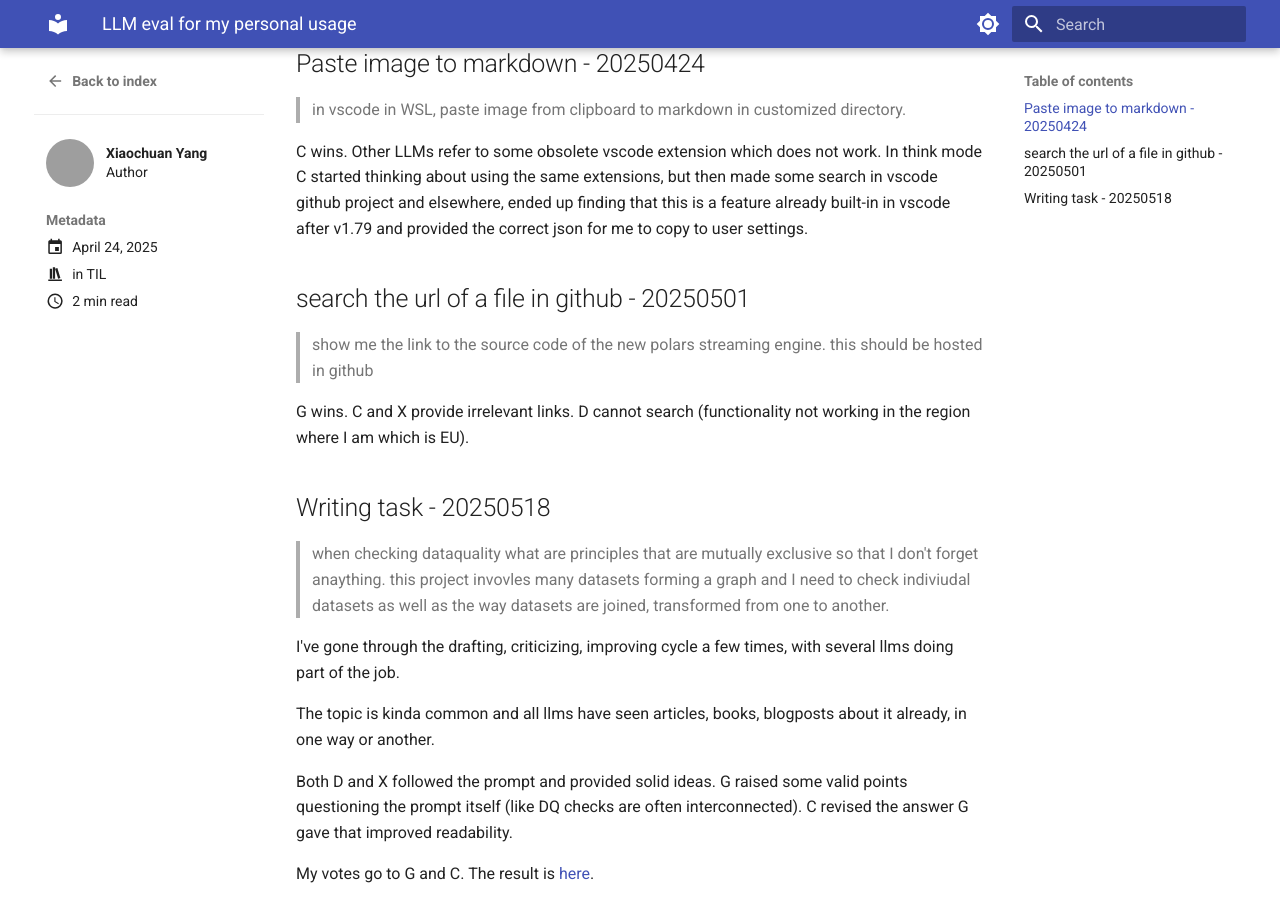
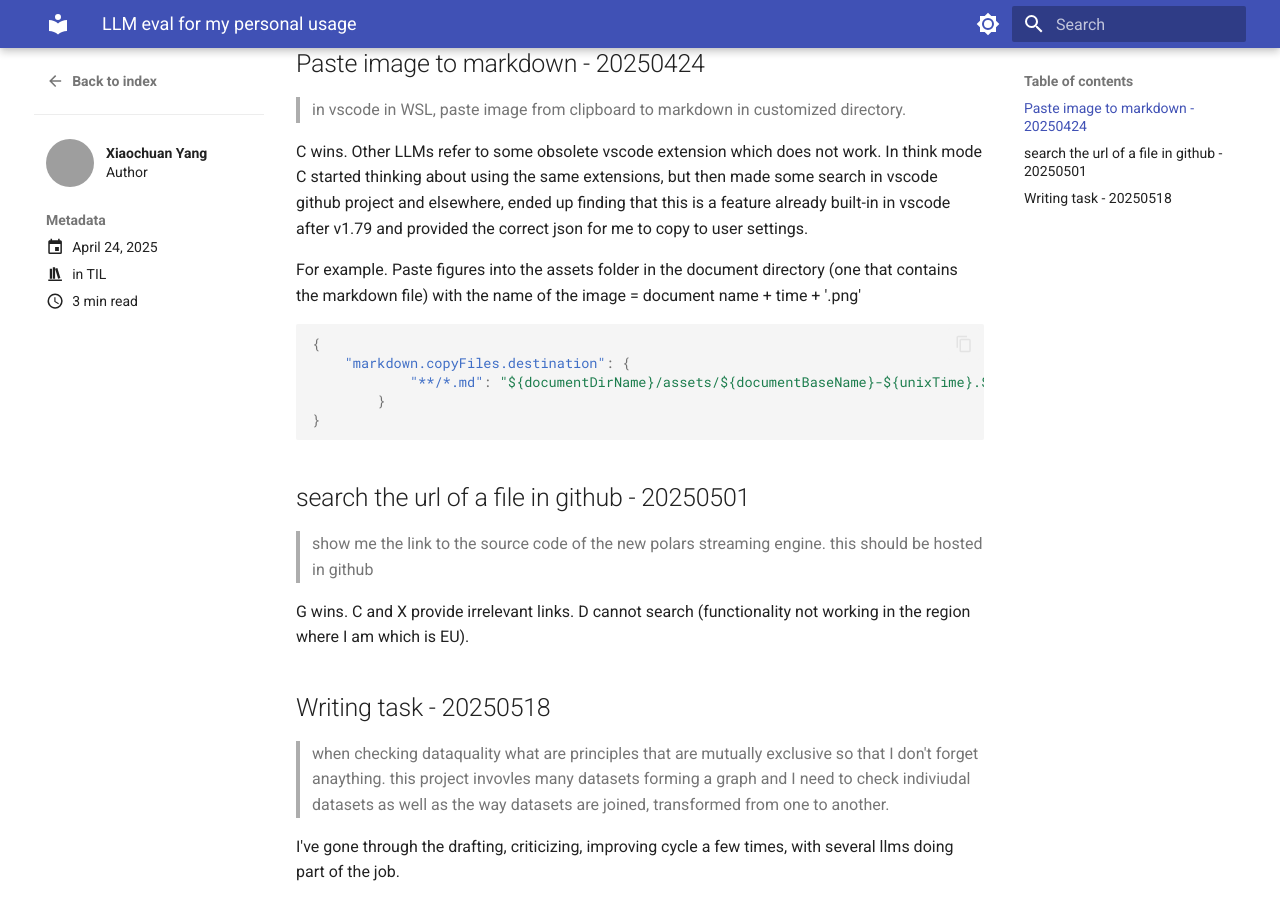
Before and after one commit to xiaochuany/blog, an MkDocs documentation site: the page built from docs/posts/202504-llm-personal-eval.md, in a window 1280 px wide and 900 px high, scrolled down 861 px. Built offline with MkDocs 1.6.1 and Material for MkDocs 9.7.7, drawn with Linux system fonts in a browser that asks for light colours; emoji names are drawn with the system emoji font; grey boxes are pictures that could not be loaded.

Commit message:
paste image solution added

````diff
--- a/docs/posts/202504-llm-personal-eval.md
+++ b/docs/posts/202504-llm-personal-eval.md
@@ -45,6 +45,17 @@ This post is regularly updated.
 
 C  wins. Other LLMs refer to some obsolete vscode extension which does not work. In think mode C started thinking about using the same extensions, but then made some search in vscode github project and elsewhere,  ended up finding  that this is a feature already built-in in vscode after v1.79 and provided the correct json for me to copy to user settings.
 
+For example. Paste figures into the assets folder in the document directory (one that contains the markdown file) with the name of the image =
+document name + time + '.png'
+
+```json
+{
+    "markdown.copyFiles.destination": {
+            "**/*.md": "${documentDirName}/assets/${documentBaseName}-${unixTime}.${fileExtName}"
+        }
+}
+```
+
 
 ## search the url of a file in github - 20250501
 
````
